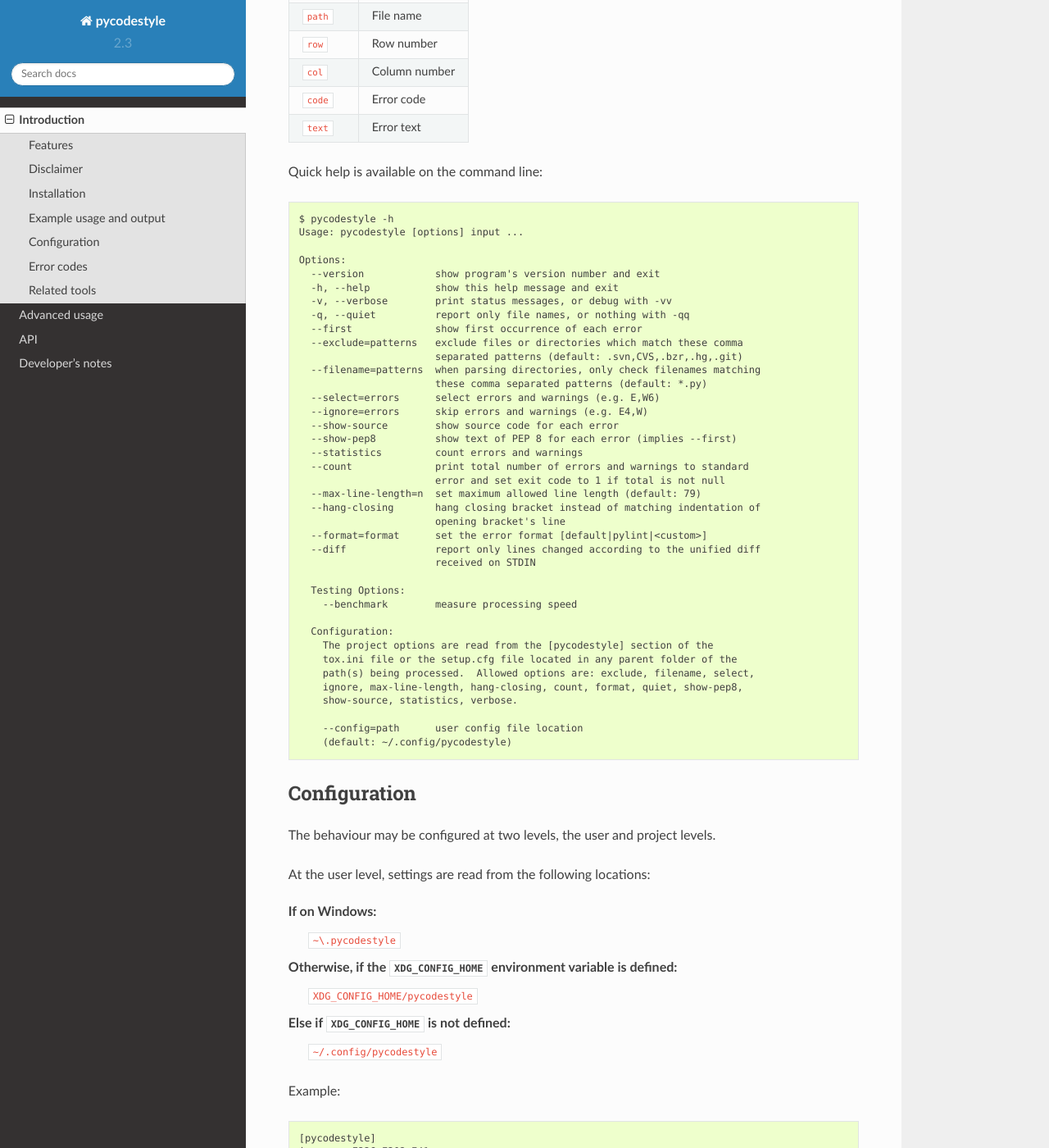
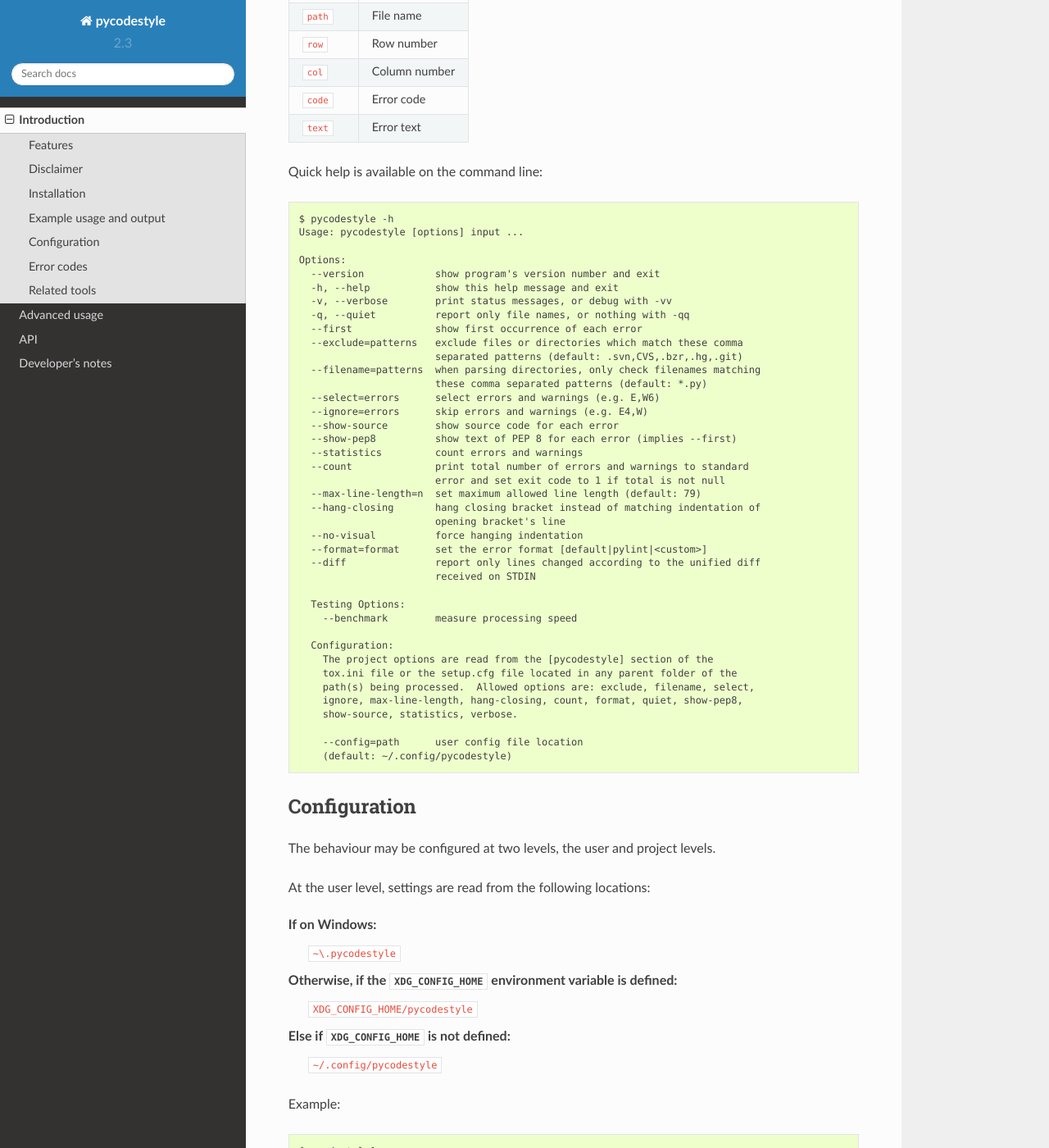
Before and after one commit to PyCQA/pycodestyle, a Sphinx documentation site: the page built from docs/intro.rst, in a window 1280 px wide and 1400 px high, scrolled down 2439 px. Shown: the whole window at 82% size. Built offline with Sphinx 7.4.7 and the Read the Docs theme 2.0.0, drawn with Linux system fonts in a browser that asks for light colours.

Commit message:
Update help text in intro to include no-visual docs

```diff
--- a/docs/intro.rst
+++ b/docs/intro.rst
@@ -159,6 +159,7 @@
     --max-line-length=n  set maximum allowed line length (default: 79)
     --hang-closing       hang closing bracket instead of matching indentation of
                          opening bracket's line
+    --no-visual          force hanging indentation
     --format=format      set the error format [default|pylint|<custom>]
     --diff               report only lines changed according to the unified diff
                          received on STDIN
```
